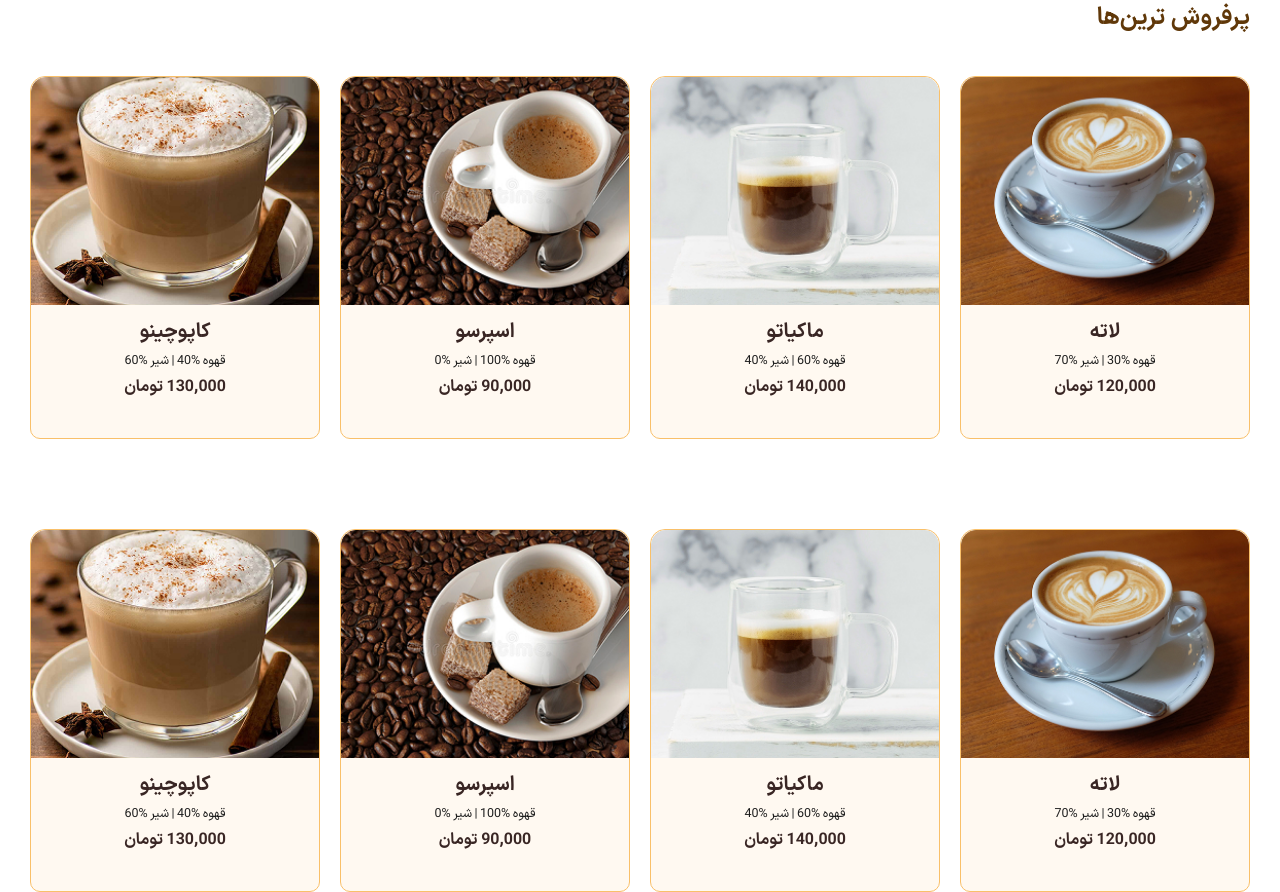
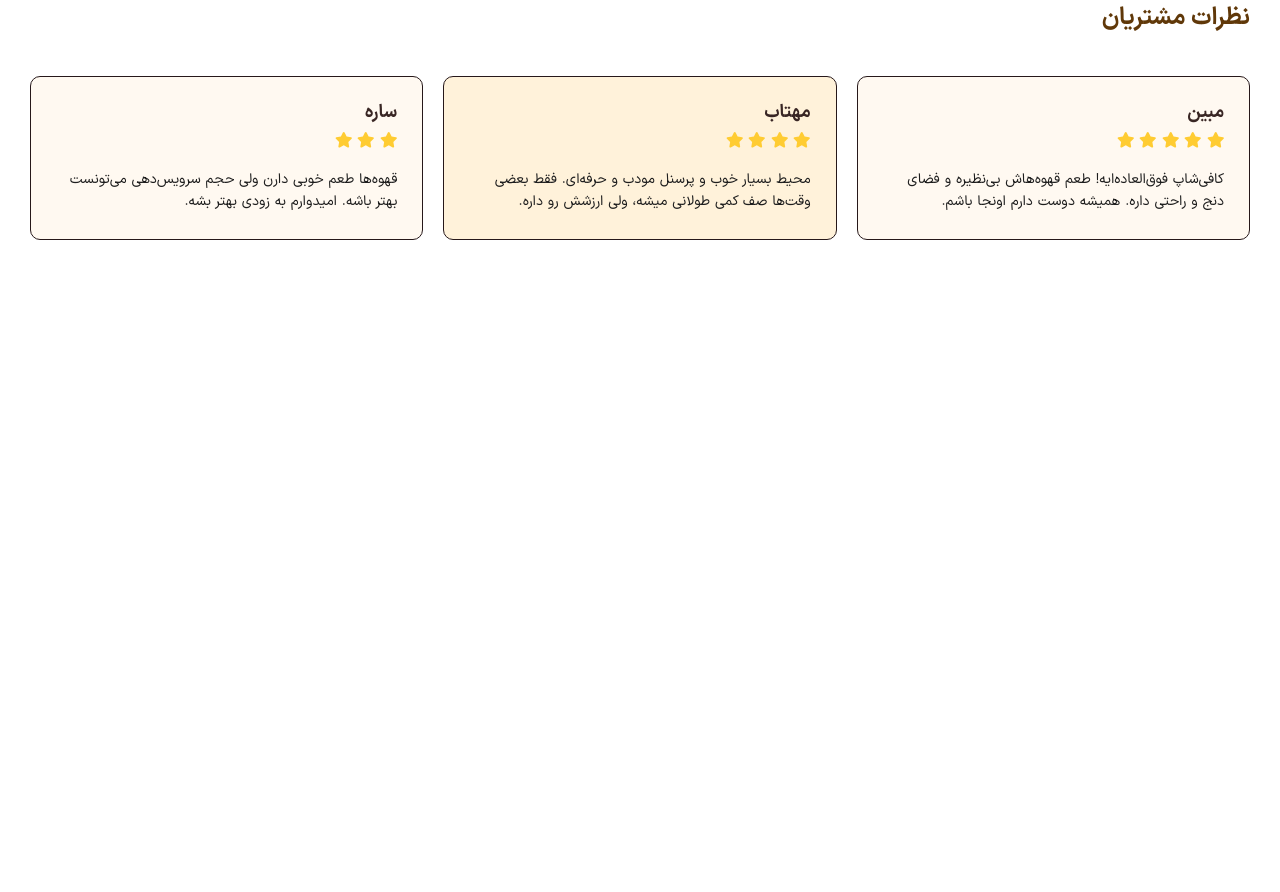
Before and after one commit to gnumobin/coffee-shop, a React (Vite) app: page / in a window 1280 px wide. After the commit the page ends 800 px from the top, so only its background shows below. Built offline with nearby package versions, Linux system fonts and the light colour scheme.

Commit message:
feat: add Testimonials and Testimonal component

```diff
--- a/src/App.jsx
+++ b/src/App.jsx
@@ -1,12 +1,13 @@
 import Categories from "./components/Categories/Categories";
 import Products from "./components/Products/Products";
-import "./style/general.scss";
+import Testimonials from "./components/Testimonials/Testimonials";
 
 function App() {
   return (
     <>
       {/* <Categories /> */}
-      <Products />
+      {/* <Products /> */}
+      <Testimonials />
     </>
   );
 }
--- a/src/components/Products/Product.jsx
+++ b/src/components/Products/Product.jsx
@@ -1,6 +1,6 @@
 const Product = ({ title, img, alt, recipe, price }) => {
   return (
-    <figure className="bg-bright text-center rounded-2xl rounded-t-3xl border border-yellow">
+    <figure className="bg-bright text-center rounded-2xl rounded-t-3xl border border-yellow-shade-1">
       <img
         src={img}
         alt={alt}
@@ -11,7 +11,7 @@ const Product = ({ title, img, alt, recipe, price }) => {
         decoding="async"
       />
       <figcaption className="pt-6 flex flex-col gap-3 pb-16">
-        <h3 className="text-3xl text-primary-tint-1 font-bold">{title}</h3>
+        <h3 className="text-4xl text-primary-tint-1 font-bold">{title}</h3>
         <p className="text-xl text-dark flex gap-1 justify-center">
           <span>قهوه</span>
           <i>{recipe.coffee}%</i>
--- /dev/null
+++ b/src/components/Testimonials/Testimonial.jsx
@@ -0,0 +1,28 @@
+import { FaStar } from "react-icons/fa";
+
+const Testimonial = ({ author, rate, quote, active }) => {
+  const starsCount = Array.from({ length: rate });
+
+  const figureStyle = "rounded-2xl border border-primary-shade-1 p-10";
+  const appliedStyle = `${figureStyle} ${
+    active ? "bg-bright-shade-1" : "bg-bright"
+  }`;
+
+  return (
+    <figure className={appliedStyle}>
+      <figcaption>
+        <cite className="text-3xl font-bold text-primary-tint-1">{author}</cite>
+        <div className="flex gap-2 mt-3">
+          {starsCount.map((star, index) => (
+            <FaStar key={index} className="text-yellow w-7 h-7" />
+          ))}
+        </div>
+      </figcaption>
+      <blockquote className="text-xl text-dark leading-9 mt-8">
+        <p>{quote}</p>
+      </blockquote>
+    </figure>
+  );
+};
+
+export default Testimonial;
--- /dev/null
+++ b/src/components/Testimonials/Testimonials.jsx
@@ -0,0 +1,47 @@
+import Testimonial from "./Testimonial";
+
+const Testimonials = () => {
+  const data = [
+    {
+      author: "مبین",
+      rate: 5,
+      quote:
+        "کافی‌شاپ فوق‌العاده‌ایه! طعم قهوه‌هاش بی‌نظیره و فضای دنج و راحتی داره. همیشه دوست دارم اونجا باشم.",
+      id: 1,
+    },
+    {
+      author: "مهتاب",
+      rate: 4,
+      quote:
+        "محیط بسیار خوب و پرسنل مودب و حرفه‌ای. فقط بعضی وقت‌ها صف کمی طولانی میشه، ولی ارزشش رو داره.",
+      active: true,
+      id: 2,
+    },
+    {
+      author: "ساره",
+      rate: 3,
+      quote:
+        "قهوه‌ها طعم خوبی دارن ولی حجم سرویس‌دهی می‌تونست بهتر باشه. امیدوارم به زودی بهتر بشه.",
+      id: 3,
+    },
+  ];
+
+  return (
+    <section className="container">
+      <h2 className="heading-secondary">نظرات مشتریان</h2>
+      <div className="grid grid-cols-[repeat(auto-fit,minmax(28rem,1fr))] gap-8 rounded mt-16 gap-y-36">
+        {data.map((testimonial) => (
+          <Testimonial
+            key={testimonial.id}
+            author={testimonial.author}
+            quote={testimonial.quote}
+            rate={testimonial.rate}
+            active={testimonial.active}
+          />
+        ))}
+      </div>
+    </section>
+  );
+};
+
+export default Testimonials;
--- a/src/main.jsx
+++ b/src/main.jsx
@@ -1,7 +1,9 @@
 import { StrictMode } from "react";
 import { createRoot } from "react-dom/client";
+import App from "./App.jsx";
+// Styles
+import "./style/general.scss";
 import "./style/index.css";
-import App from "./App.jsx";
 
 createRoot(document.getElementById("root")).render(
   <StrictMode>
--- a/src/style/general.scss
+++ b/src/style/general.scss
@@ -32,6 +32,7 @@ body {
   font-weight: 400;
 }
 
-i {
+i,
+cite {
   font-style: normal;
 }
--- a/src/style/index.css
+++ b/src/style/index.css
@@ -3,15 +3,19 @@
 @theme {
   --color-primary: #25181a;
   --color-primary-tint-1: #392624;
+  --color-primary-shade-1: #26181a;
   --color-title: #603809;
   --color-secondary: #f8e4be;
   --color-bright: #fff9f1;
+  --color-bright-shade-1: #fff2da;
   --color-dark: #1e1e1e;
-  --color-yellow: #f9c06a;
+  --color-yellow: #ffcc32;
+  --color-yellow-shade-1: #f9c06a;
   /* Text */
-  --text-2xl: 1.4rem;
+  --text-xl: 1.4rem;
   --text-2xl: 1.6rem;
-  --text-3xl: 2rem;
+  --text-3xl: 1.8rem;
+  --text-4xl: 2rem;
   /* Rounded */
   --rounded-2xl: 1.4rem;
 }
```
